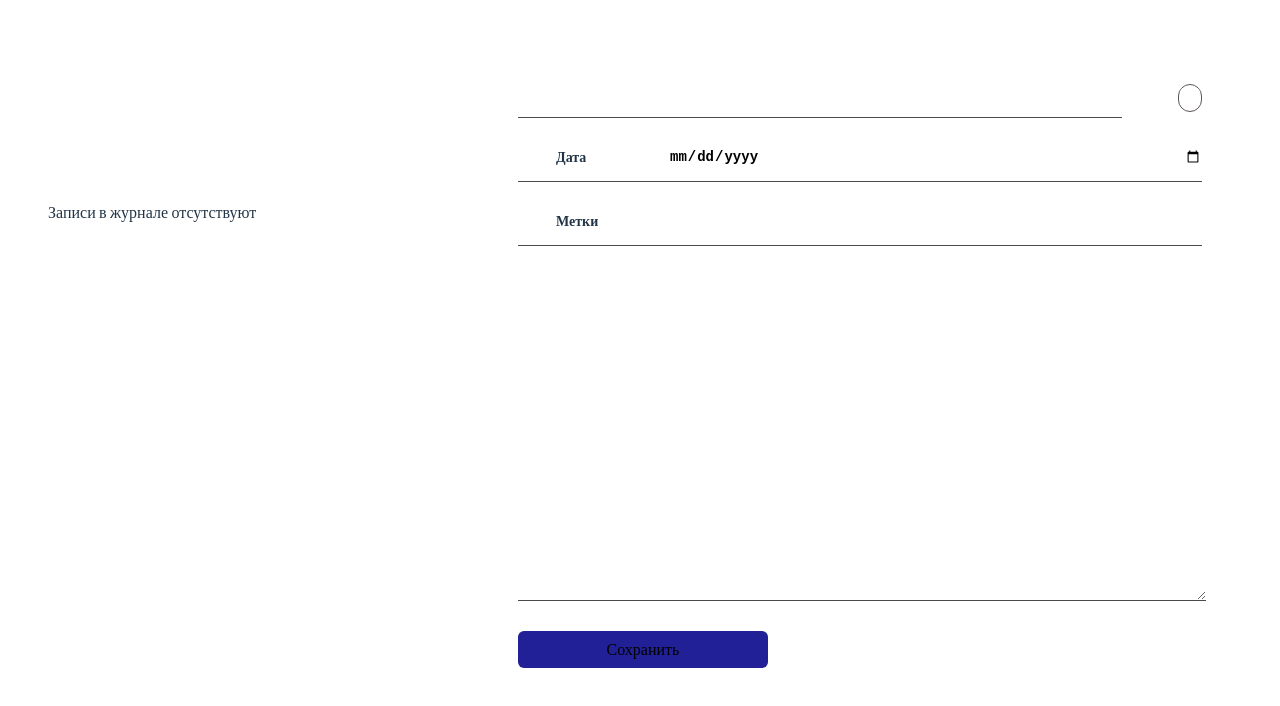
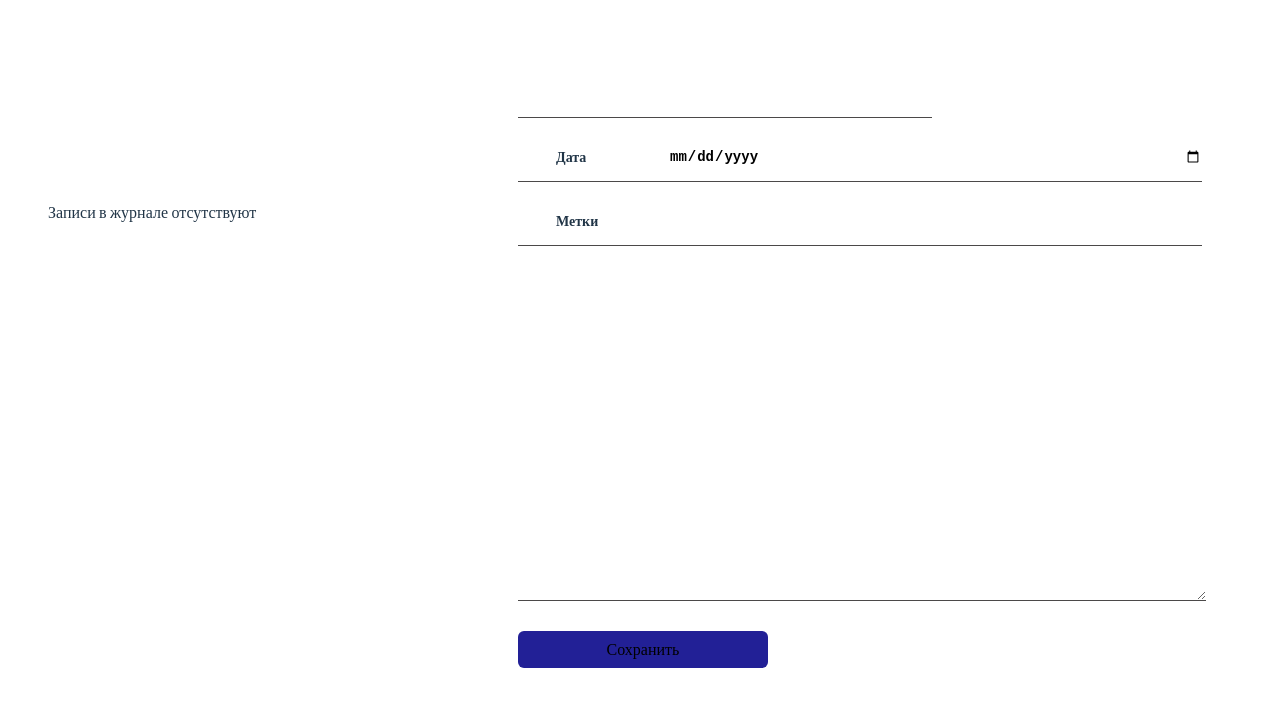
Before and after one commit to IvanChirik/improved-journal, a React (Vite) app: page / in a window 1280 px wide. Shown: the top 706 px of the page. Built offline with nearby package versions, Linux system fonts and the light colour scheme.

Commit message:
Was add delete and new record features

```diff
--- a/src/App.jsx
+++ b/src/App.jsx
@@ -17,22 +17,35 @@ function App() {
       localStorage.setItem('journal', JSON.stringify(journalList));
     }
   }, [journalList]);
-
   const addJournalItem = (item) => {
-    console.log(item);
     if (!item.id) {
       setJournalList(prevState => [...prevState, {
-        id: prevState.length + 1,
+        id: journalList.length > 0 ? Math.max(...journalList.map(i => i.id)) + 1 : 1,
         title: item.title,
+        tag: item.tag,
         date: new Date(item.date),
         description: item.description
       }]);
     }
-
+    else {
+      setJournalList(journalList.map(i => {
+        if (item.id === i.id) {
+          return { ...item, date: new Date(item.date) };
+        }
+        return i;
+      }));
+    }
+  };
+  const deleteSelectItem = (id) => {
+    const filtredJournal = journalList.filter(item => item.id !== id);
+    console.log(filtredJournal.length);
+    if (filtredJournal.length)
+      setJournalList(filtredJournal);
+    localStorage.setItem('journal', JSON.stringify(filtredJournal));
   };
   return <div className={styles.app}>
     <Panel journalList={journalList} selectItem={setSelectItem} />
-    <Body addJournalItem={addJournalItem} data={selectItem} />
+    <Body addJournalItem={addJournalItem} data={selectItem} deleteSelectItem={deleteSelectItem} />
   </div>;
 
 }
--- a/src/components/Button/Button.jsx
+++ b/src/components/Button/Button.jsx
@@ -1,8 +1,8 @@
 import styles from './Button.module.css';
 import cn from 'classnames';
-const Button = ({ text, className }) => {
+const Button = ({ children, className }) => {
     return (
-        <button className={cn(styles.button, styles.accent, className)}>{text}</button>
+        <button className={cn(styles.button, styles.accent, className)}>{children}</button>
     );
 };
 
--- a/src/components/CardButton/CardButton.module.css
+++ b/src/components/CardButton/CardButton.module.css
@@ -1,5 +1,5 @@
 .card-button {
-    border-radius: 3px;
+    border-radius: 10px;
     background: rgba(255, 255, 255, 0.03);
     padding: 20px;
     color: #FFF;
--- a/src/components/Input/Input.module.css
+++ b/src/components/Input/Input.module.css
@@ -12,7 +12,7 @@
 .input-title {
     font-size: 32px;
     border-bottom: 1px solid rgb(75, 73, 73);
-    max-width: 600px;
+    max-width: 60%;
 }
 
 .invalid {
--- a/src/components/JournalAddButton/JournalAddButton.jsx
+++ b/src/components/JournalAddButton/JournalAddButton.jsx
@@ -1,9 +1,9 @@
 import CardButton from '../CardButton/CardButton';
 import styles from './JournalAddButton.module.css';
 
-const JournalAddButton = () => {
+const JournalAddButton = ({ selectItem }) => {
     return (
-        <CardButton className={styles['journal-add']}>
+        <CardButton className={styles['journal-add']} onClick={() => selectItem({})}>
             <img src='add-button-logo.svg' alt='Логотип добавления записи' />
             Новая запись
         </CardButton>
--- a/src/components/JournalForm/JournalForm.jsx
+++ b/src/components/JournalForm/JournalForm.jsx
@@ -5,12 +5,13 @@ import styles from './JournalForm.module.css';
 import cn from 'classnames';
 import { INITIAL_STATE, setFormState } from './JournalForm.state';
 
-const JournalForm = ({ addJournalItem, data }) => {
+const JournalForm = ({ addJournalItem, data, deleteSelectItem }) => {
     const [formState, dispatchForm] = useReducer(setFormState, INITIAL_STATE);
     const { isValid, values, isFormSubmitValid } = formState;
     const titleRef = useRef();
     const dateRef = useRef();
     const descriptionRef = useRef();
+    const tagRef = useRef();
     const focusInput = (isValid) => {
         switch (true) {
             case !isValid.title:
@@ -45,8 +46,19 @@ const JournalForm = ({ addJournalItem, data }) => {
         }
     }, [isFormSubmitValid, values, addJournalItem]);//Remove addJournalItem, values
     useEffect(() => {
-        dispatchForm({ type: 'SET_VALUE', payload: { ...data, date: (!data.date && ' ') || data.date.toISOString().slice(0, 10) } });
+        if (data.title) {
+            dispatchForm({ type: 'SET_VALUE', payload: { ...data, date: data.date.toISOString().slice(0, 10) } });
+        }
+        else {
+            dispatchForm({ type: 'CLEAR' });
+            titleRef.current.focus();
+        }
     }, [data]);
+    const deleteHandler = (e) => {
+        e.preventDefault();
+        deleteSelectItem(formState.values.id);
+        dispatchForm({ type: 'CLEAR' });
+    };
     const addJournalItemHandler = (e) => {
         e.preventDefault();
         dispatchForm({ type: 'SUBMIT' });
@@ -66,7 +78,7 @@ const JournalForm = ({ addJournalItem, data }) => {
                     value={values.title}
                     apperence={'title'}
                 />
-                <div className={styles['card-icon']}><img src='card.svg' alt='Иконка корзины' /></div>
+                {data.id && <button onClick={deleteHandler} className={styles['card-icon']}><img src='card.svg' alt='Иконка корзины' /></button>}
             </div>
             <div className={cn(styles['form-row'], {
                 [styles['invalid']]: !isValid.date
@@ -90,6 +102,7 @@ const JournalForm = ({ addJournalItem, data }) => {
                 <Input
                     name='tag'
                     type='text'
+                    ref={tagRef}
                     id='tag'
                     onChange={changeValues}
                     value={values.tag} />
@@ -103,7 +116,7 @@ const JournalForm = ({ addJournalItem, data }) => {
                 className={cn(styles.input, styles.text, {
                     [styles['invalid']]: !isValid.description
                 })} />
-            <Button text='Сохранить' className={styles['save-button']} />
+            <Button className={styles['save-button']}>Сохранить</Button>
         </form >
     );
 };
--- a/src/components/JournalForm/JournalForm.module.css
+++ b/src/components/JournalForm/JournalForm.module.css
@@ -11,6 +11,12 @@
 }
 
 .card-icon {
+    display: flex;
+    justify-content: center;
+    align-items: center;
+    background: none;
+    width: 30px;
+    height: 30px;
     padding: 1px;
     border-radius: 100px;
     font-size: 14px;
@@ -18,6 +24,7 @@
     font-weight: 600;
     line-height: normal;
     border: 1px solid #5c5555;
+    cursor: pointer;
 }
 
 .input-title {
--- a/src/layout/Body/Body.jsx
+++ b/src/layout/Body/Body.jsx
@@ -1,10 +1,13 @@
 import JournalForm from '../../components/JournalForm/JournalForm';
 import styles from './Body.module.css';
 
-const Body = ({ addJournalItem, data }) => {
+const Body = ({ addJournalItem, data, deleteSelectItem }) => {
     return (
         <div className={styles.body}>
-            <JournalForm addJournalItem={addJournalItem} data={data} />
+            <JournalForm
+                addJournalItem={addJournalItem}
+                data={data}
+                deleteSelectItem={deleteSelectItem} />
         </div>
     );
 };
--- a/src/layout/Panel/Panel.jsx
+++ b/src/layout/Panel/Panel.jsx
@@ -7,7 +7,7 @@ const Panel = ({ journalList, selectItem }) => {
     return (
         <div className={styles.panel}>
             <Header />
-            <JournalAddButton />
+            <JournalAddButton selectItem={selectItem} />
             <JournalItems journalList={journalList} selectItem={selectItem} />
         </div>
     );
```
